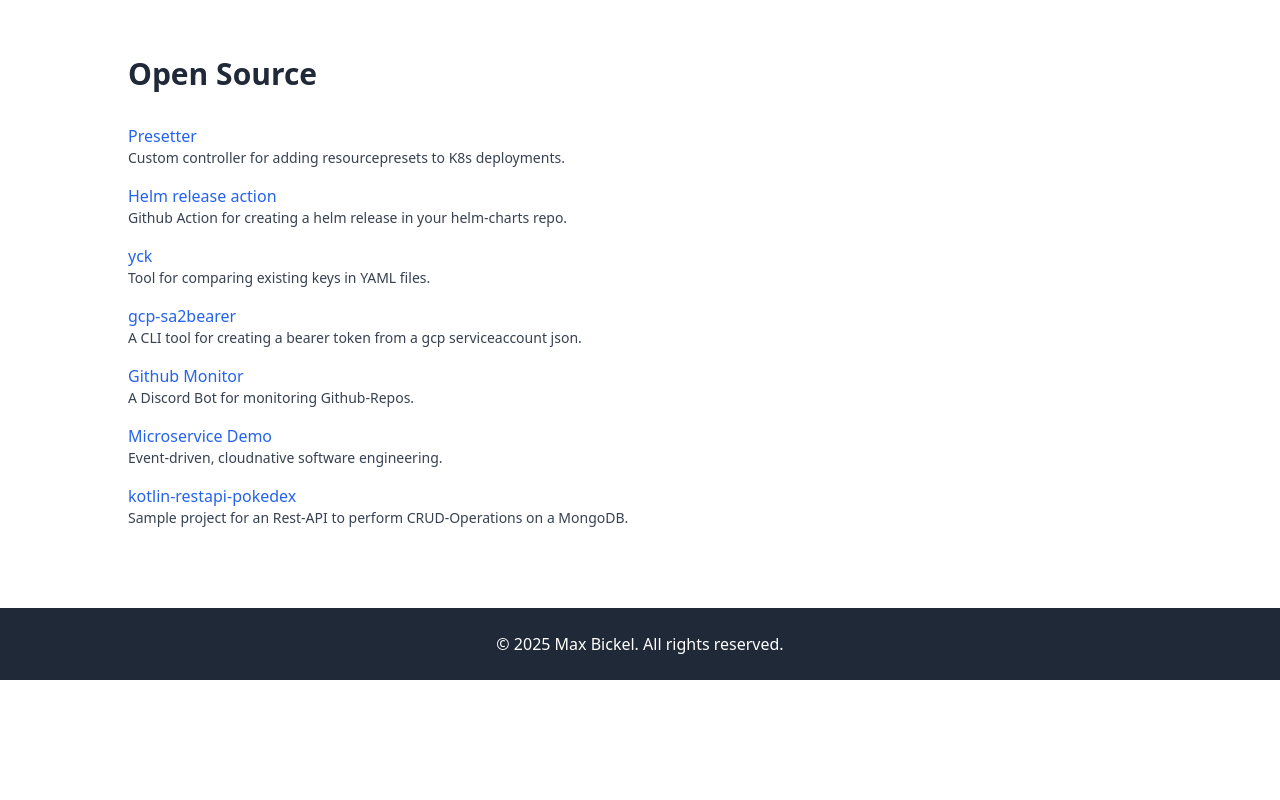
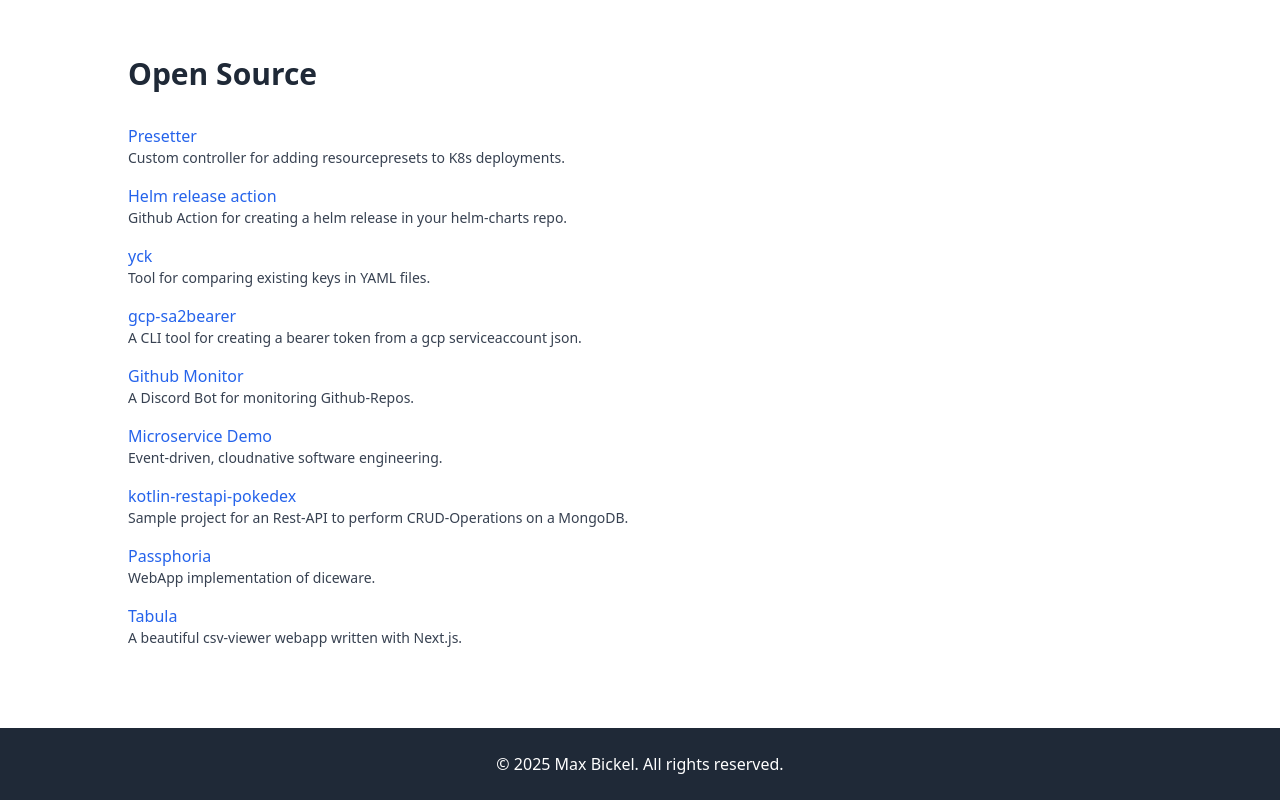
Before and after one commit to xamma/xamma.github.io, a React (Vite) app: page / in a window 1280 px wide. Shown: the part 3836-4636 px from the top of the page. Before the commit the page ends 4516 px from the top, so only its background shows below. Built offline with nearby package versions, Linux system fonts and the light colour scheme.

Commit message:
Update opensource.js

```diff
--- a/src/data/opensource.js
+++ b/src/data/opensource.js
@@ -33,5 +33,15 @@
     name: 'kotlin-restapi-pokedex',
     description: 'Sample project for an Rest-API to perform CRUD-Operations on a MongoDB.',
     link: 'https://github.com/xamma/kotlin-restapi-pokedex'
+  },
+  {
+    name: 'Passphoria',
+    description: 'WebApp implementation of diceware.',
+    link: 'https://github.com/xamma/passphoria'
+  },
+  {
+    name: 'Tabula',
+    description: 'A beautiful csv-viewer webapp written with Next.js.',
+    link: 'https://github.com/xamma/tabula'
   }
 ];
```
